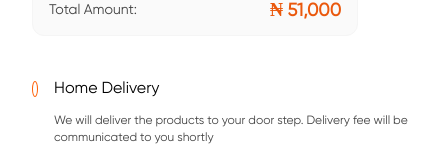
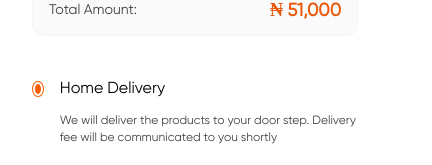
Before and after one commit to theCephas/first-collection, a Next.js app: page /order-summary in a window 390 px wide. Shown: the part 679-844 px from the top of the page, 432 px wide, since content can reach past the window. Built offline with nearby package versions, Linux system fonts and the light colour scheme; a web font is replaced by a local one.

Commit message:
fixing responsiveness

```diff
--- a/src/app/order-summary/page.tsx
+++ b/src/app/order-summary/page.tsx
@@ -103,10 +103,10 @@ const Page = () => {
                 onChange={() => setDeliveryOption("home-delivery")}
               />
               <div className="flex flex-col gap-3 mb-[-45px]">
-                <p className="text-black text-base font-medium font-['Gilroy'] leading-normal">
+                <p className="text-black text-base font-medium gilroy leading-normal">
                   Home Delivery
                 </p>
-                <p className="w-[378px] text-neutral-700 text-xs font-normal font-['Gilroy'] leading-[17.40px]">
+                <p className="w-auto md:w-[378px] text-neutral-700 text-xs font-normal gilroy leading-[17.40px]">
                   We will deliver the products to your door step. Delivery fee
                   will be communicated to you shortly
                 </p>
@@ -124,7 +124,7 @@ const Page = () => {
                 <p className="text-black text-base font-medium font-['Gilroy'] leading-normal">
                   Store Pick-up
                 </p>
-                <p className="w-[378px] text-neutral-700 text-xs font-normal font-['Gilroy'] leading-[17.40px]">
+                <p className="w-auto md:w-[378px] text-neutral-700 text-xs font-normal font-['Gilroy'] leading-[17.40px]">
                   The product will be available for pick-up from our store at
                   Shop A49 main market, Ughelli, Delta State.
                 </p>
```
